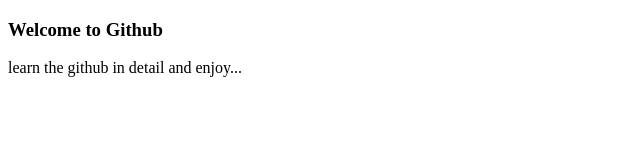
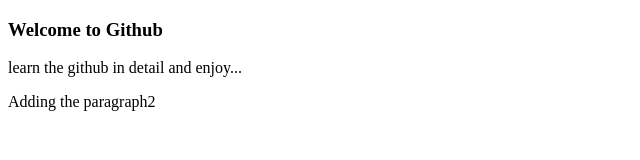
Before and after one commit to abalikile/Hello-World, a plain HTML site: page index.html in a window 1280 px wide. Shown: the whole page, without its empty margins (0-640 px from the left). Drawn offline with Linux system fonts and the light colour scheme.

Commit message:
Adding para2

```diff
--- a/index.html
+++ b/index.html
@@ -7,5 +7,6 @@
 <body>
 <h3>Welcome to Github</h3>
 <p>learn the github in detail and enjoy...</p>
+<p>Adding the paragraph2</p>
 </body>
 </html>
```
